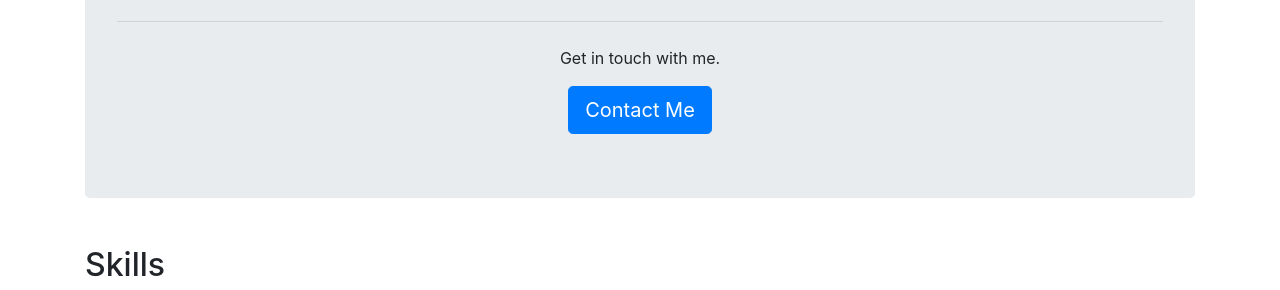
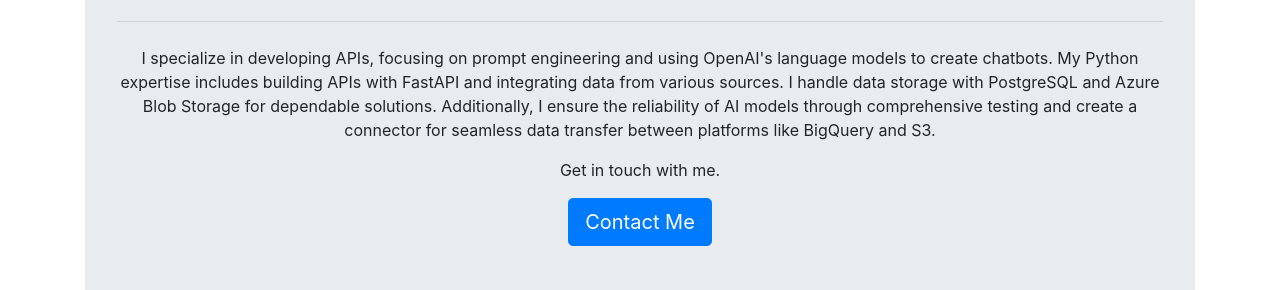
Before and after one commit to sarojkumar2000/portfolio, a plain HTML site: page static/index.html in a window 1280 px wide. Shown: the part 466-756 px from the top of the page. Drawn offline with nearby package versions, Linux system fonts and the light colour scheme; files whose address does not match are found by name.

Commit message:
Modified index

```diff
--- a/static/index.html
+++ b/static/index.html
@@ -42,6 +42,7 @@
             <h1 class="display-4">Hello, I'm Saroj Kumar Myakala!</h1>
             <p class="lead">Python Developer</p>
             <hr class="my-4">
+            <p>I specialize in developing APIs, focusing on prompt engineering and using OpenAI's language models to create chatbots. My Python expertise includes building APIs with FastAPI and integrating data from various sources. I handle data storage with PostgreSQL and Azure Blob Storage for dependable solutions. Additionally, I ensure the reliability of AI models through comprehensive testing and create a connector for seamless data transfer between platforms like BigQuery and S3.</p>
             <p>Get in touch with me.</p>
             <a class="btn btn-primary btn-lg" href="#contact" role="button">Contact Me</a>
         </div>
```
